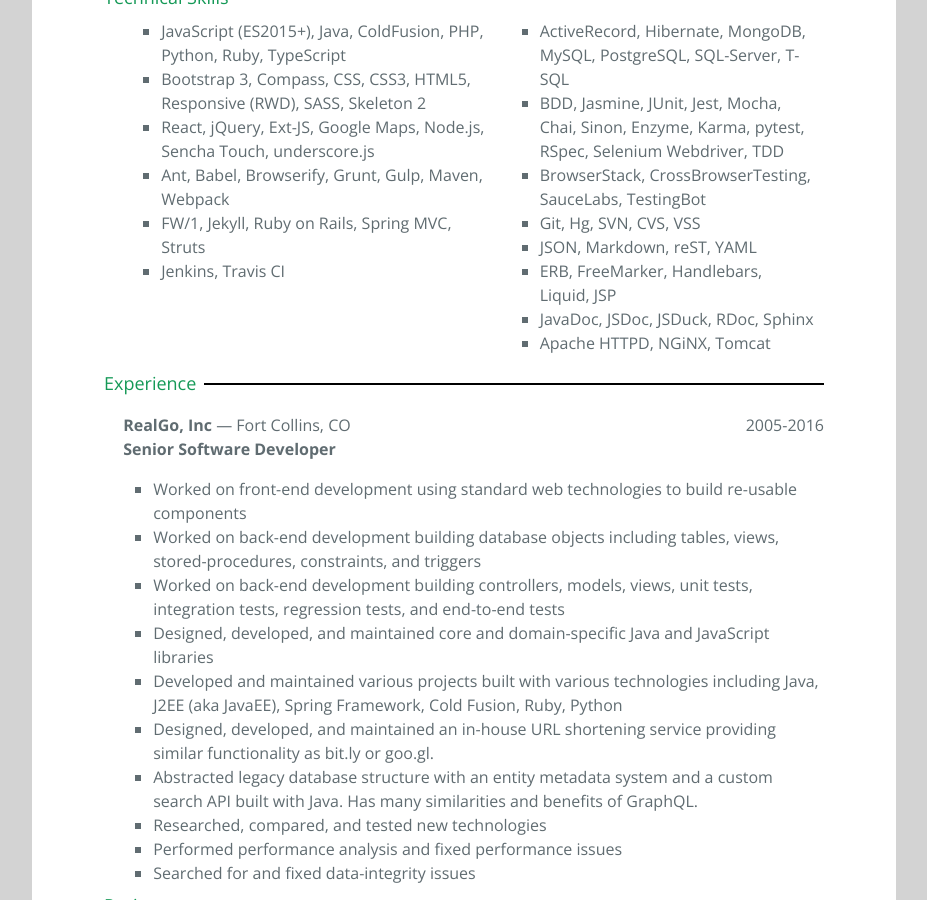
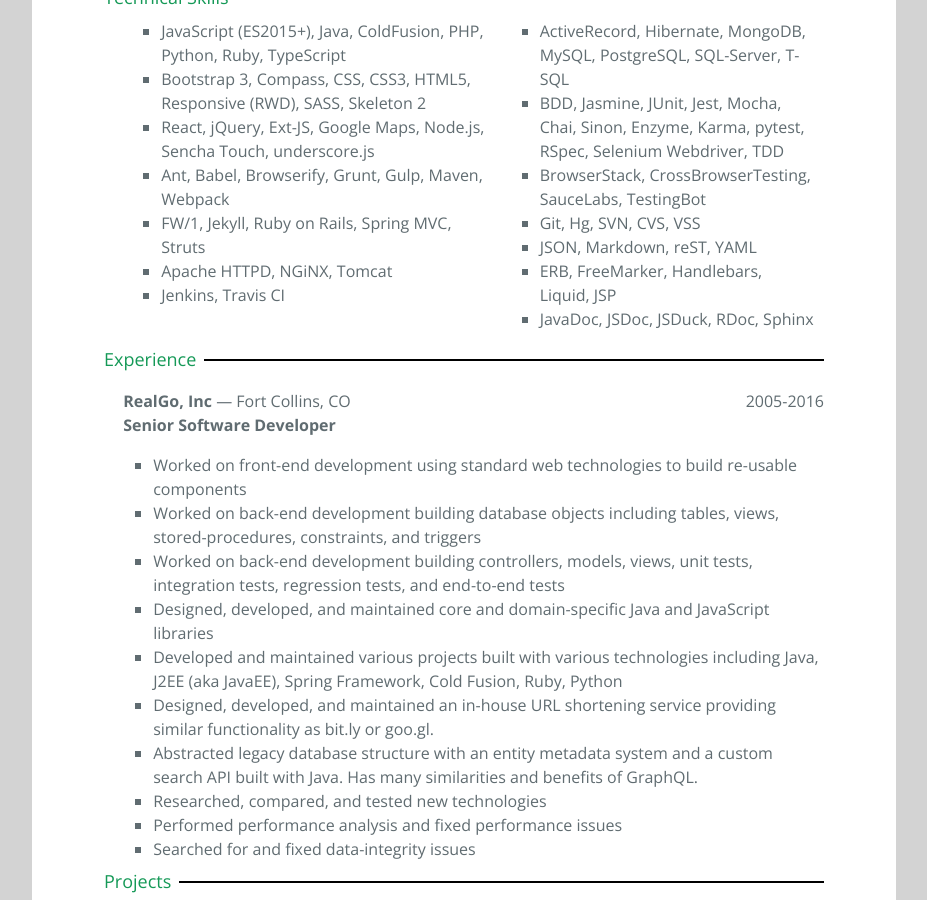
Before and after one commit to dhurlburtusa/dhurlburtusa.github.io, a Jekyll site: the page built from resume/index.html, in a window 1280 px wide and 900 px high, scrolled down 1057 px. Shown: the whole window, without its empty margins (176-1103 px from the left). Built offline with Jekyll 4.4.1, drawn with Linux system fonts in a browser that asks for light colours; some of the changed lines change nothing that is shown.

Commit message:
Balance Skills Section

```diff
--- a/resume/index.html
+++ b/resume/index.html
@@ -154,6 +154,7 @@
                 <li>React, jQuery, Ext-JS, Google Maps, Node.js, Sencha Touch, underscore.js</li>
                 <li>Ant, Babel, Browserify, Grunt, Gulp, Maven, Webpack</li>
                 <li>FW/1, Jekyll, Ruby on Rails, Spring MVC, Struts</li>
+                <li>Apache HTTPD, NGiNX, Tomcat</li>
                 <li>Jenkins, Travis CI</li>
               </ul>
             </td>
@@ -166,7 +167,6 @@
                 <li>JSON, Markdown, reST, YAML</li>
                 <li>ERB, FreeMarker, Handlebars, Liquid, JSP</li>
                 <li>JavaDoc, JSDoc, JSDuck, RDoc, Sphinx</li>
-                <li>Apache HTTPD, NGiNX, Tomcat</li>
               </ul>
             </td>
           </tr>
```
